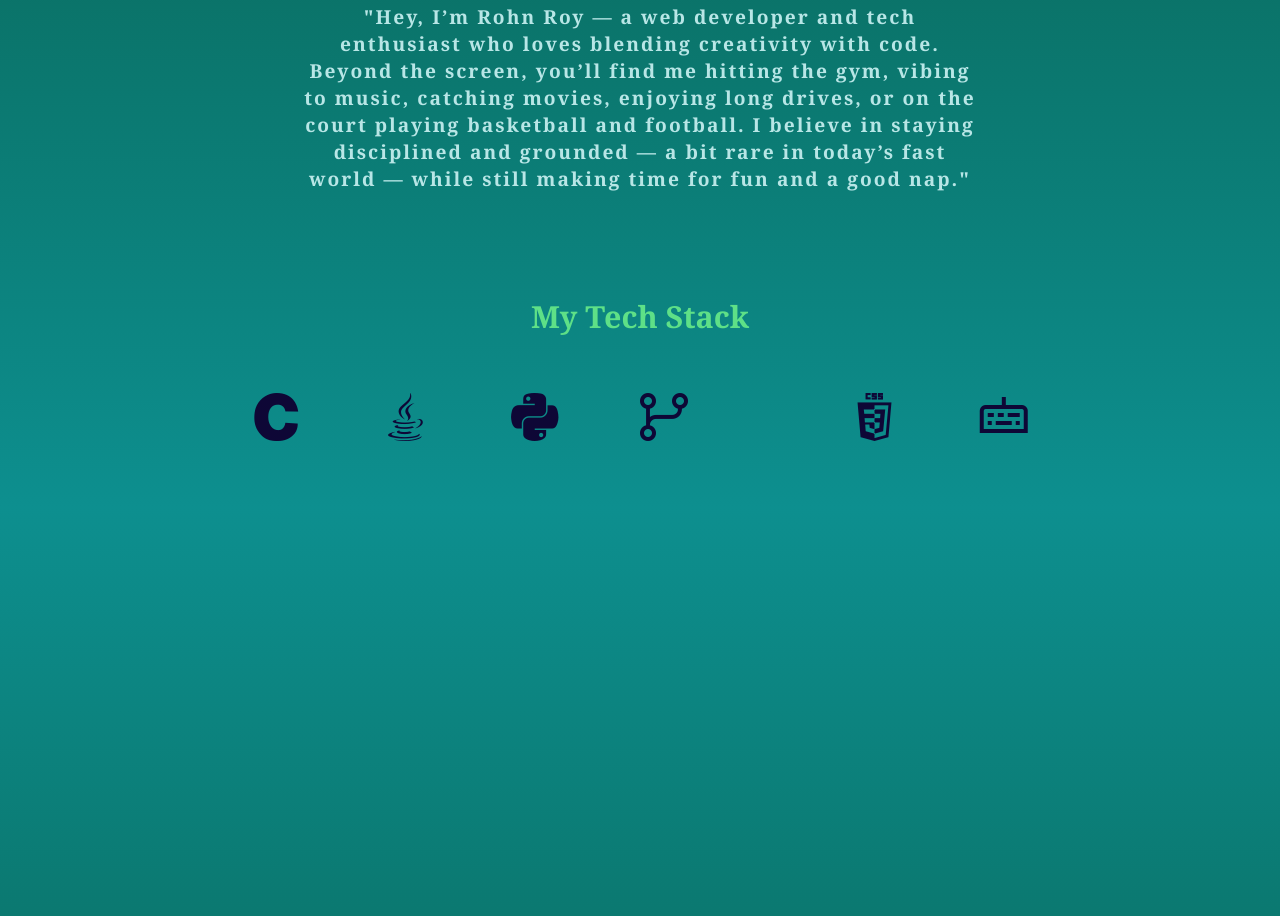
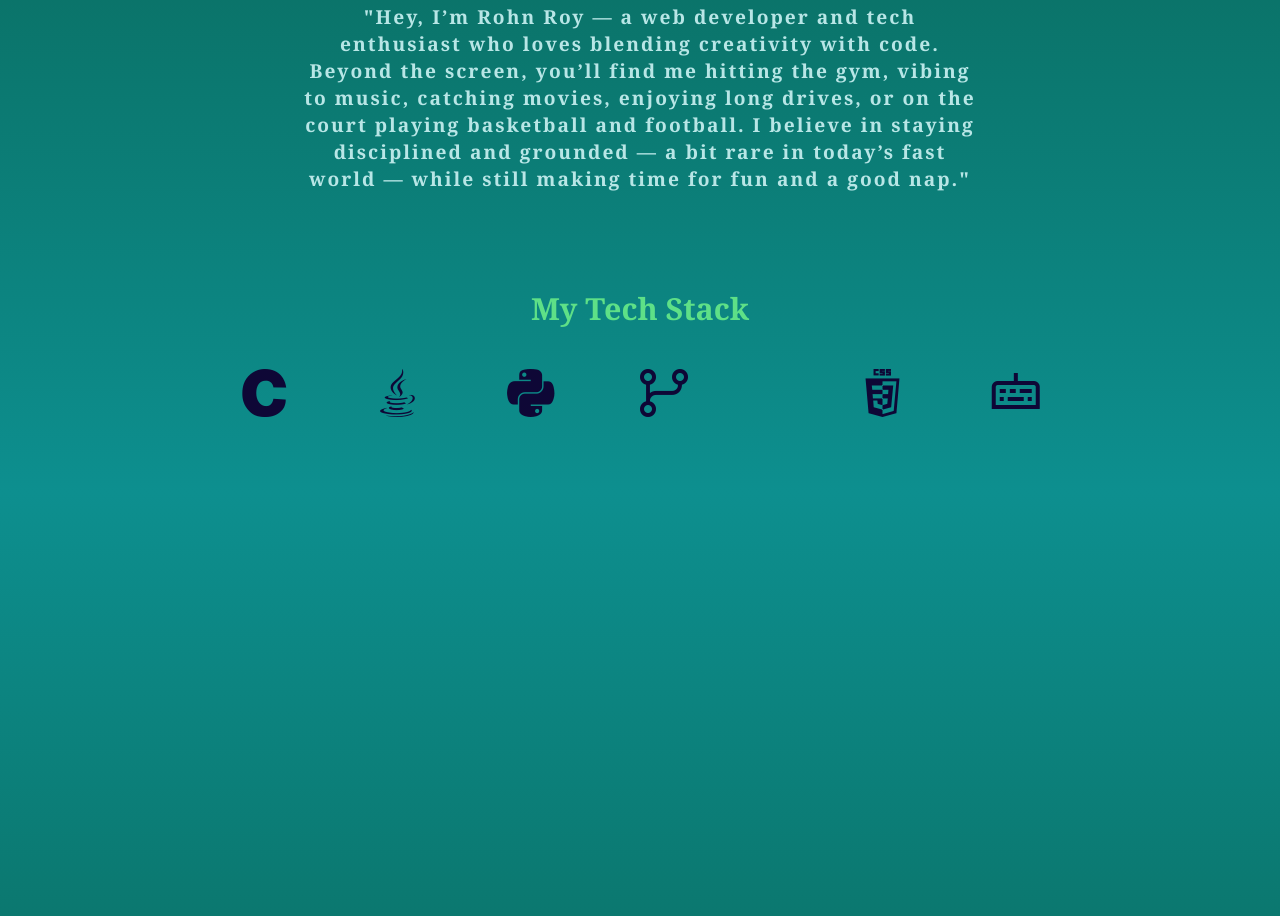
Before and after one commit to rohnroy0/my-portfolio, a plain HTML site: page index.html in a window 1280 px wide. Shown: the part 1107-2023 px from the top of the page. Drawn offline with nearby package versions, Linux system fonts and the light colour scheme; some icons are missing; a web font is replaced by a local one.

```diff
--- a/styles.css
+++ b/styles.css
@@ -230,7 +230,7 @@ h4{
 
 .me-section-empty{
   width: 100%;
-  padding-top: 3.5rem;
+  padding-top: 3rem;
 }
 
 .skillset{
@@ -240,5 +240,5 @@ h4{
   display: flex;
   flex-wrap: wrap;
   justify-content: space-evenly;
-  padding: 3rem;
+  padding: 2rem;
 }
```
